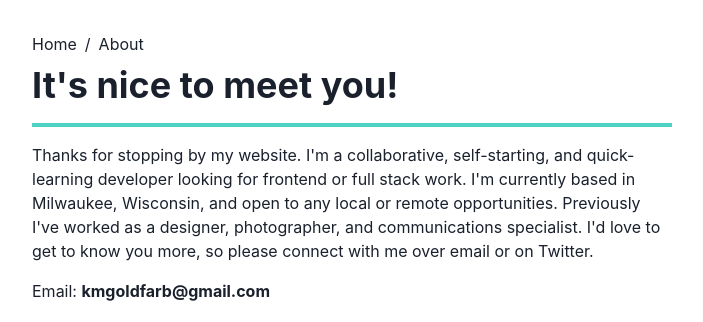
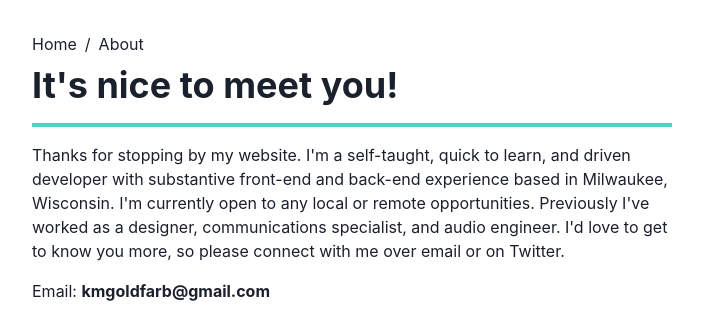
Before and after one commit to kmgoldfarb/goldfarb-portfolio, a Next.js app: page /about in a window 1280 px wide. Shown: the top 322 px of the page, without its empty margins (288-991 px from the left). Built offline with nearby package versions, Linux system fonts and the light colour scheme.

Commit message:
Added Photo

```diff
--- a/pages/about.js
+++ b/pages/about.js
@@ -27,12 +27,12 @@ export default function About() {
       <Heading pb={4}>It's nice to meet you!</Heading>
       <Box color="teal.300" borderColor="teal.300" border="2px" mb={4} />
       <Text pb={4}>
-        Thanks for stopping by my website. I'm a collaborative, self-starting,
-        and quick-learning developer looking for frontend or full stack work.
-        I'm currently based in Milwaukee, Wisconsin, and open to any local or
-        remote opportunities. Previously I've worked as a designer,
-        photographer, and communications specialist. I'd love to get to know you
-        more, so please connect with me over email or on Twitter.
+        Thanks for stopping by my website. I'm a self-taught, quick to learn,
+        and driven developer with substantive front-end and back-end experience
+        based in Milwaukee, Wisconsin. I'm currently open to any local or remote
+        opportunities. Previously I've worked as a designer, communications
+        specialist, and audio engineer. I'd love to get to know you more, so
+        please connect with me over email or on Twitter.
       </Text>
       <Text pb={4}>
         Email:{' '}
```
Also changed, not shown: pages/index.js (+4 -3 lines), public/uploads/Profile.jpg (added).
